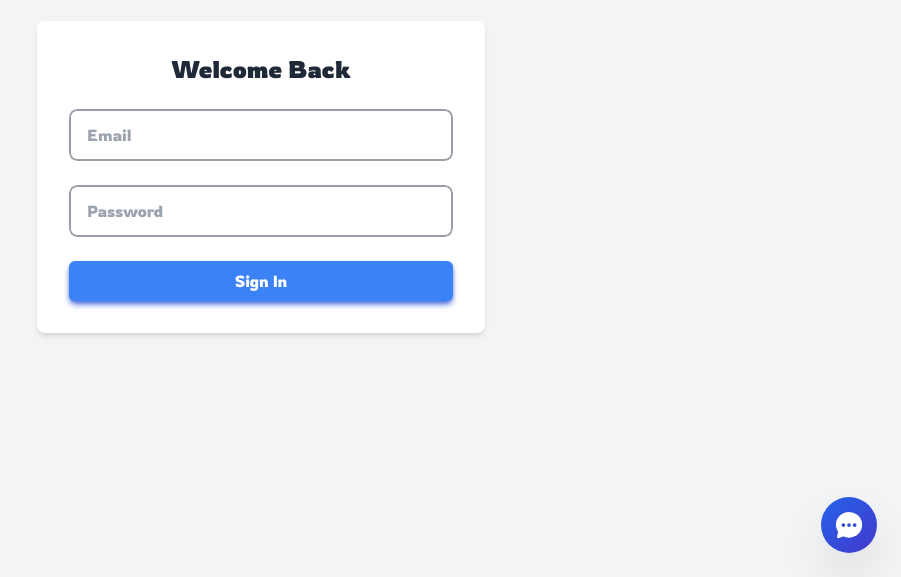
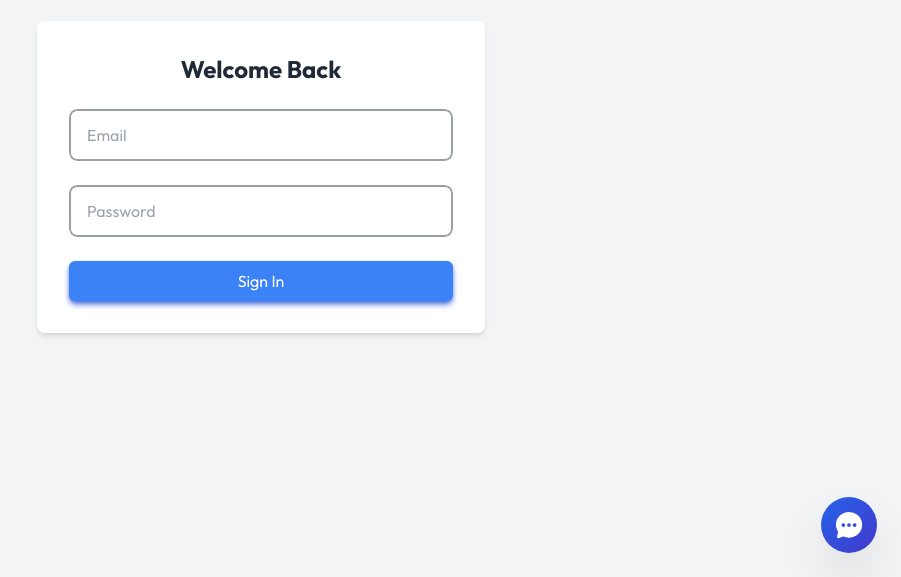
Before and after one commit to Eng1Mahmoud/portfolio_frontend, a Next.js app: page /auth in a window 1280 px wide. Shown: the part 223-800 px from the top of the page, without its empty margins (379-1280 px from the left). Built offline with nearby package versions, Linux system fonts and the light colour scheme.

Commit message:
change font

```diff
--- a/fonts.ts
+++ b/fonts.ts
@@ -1,7 +1,7 @@
-import { Rowdies } from "next/font/google";
+import { Outfit } from "next/font/google";
 // google fonts
-export const mainFont = Rowdies({
-  weight: ["400", "700"],
+export const mainFont = Outfit({
+  weight: ["300", "400", "500", "600", "700", "800", "900"],
   subsets: ["latin"],
   display: "swap",
   variable: "--main-font",
```
